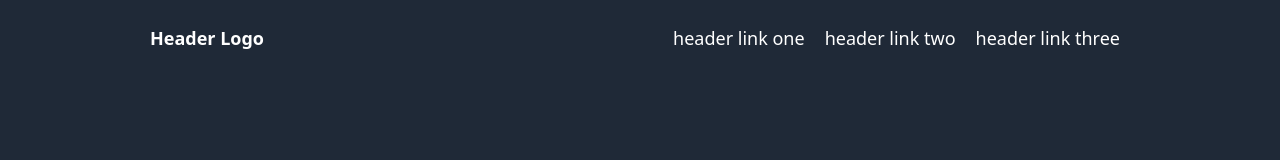
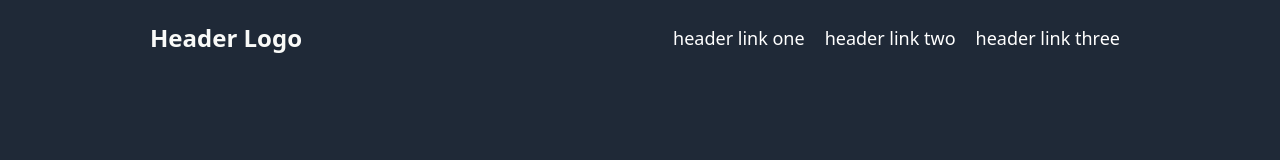
Before and after one commit to GogglesTv/odin-landingPage-revised, a plain HTML site: page index.html in a window 1280 px wide. Shown: the top 160 px of the page. Drawn offline with Linux system fonts and the light colour scheme.

Commit message:
Edited the header logo

```diff
--- a/styles.css
+++ b/styles.css
@@ -20,7 +20,8 @@ header {
 }
 
 div.header-logo > p {
-  font-size: 18px;
+  font-size: 24px;
+  color: #f9faf8;
   font-weight: 700;
 }
 
```
